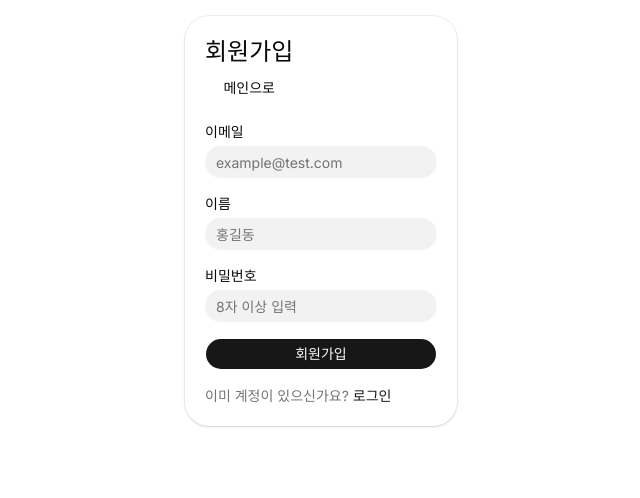
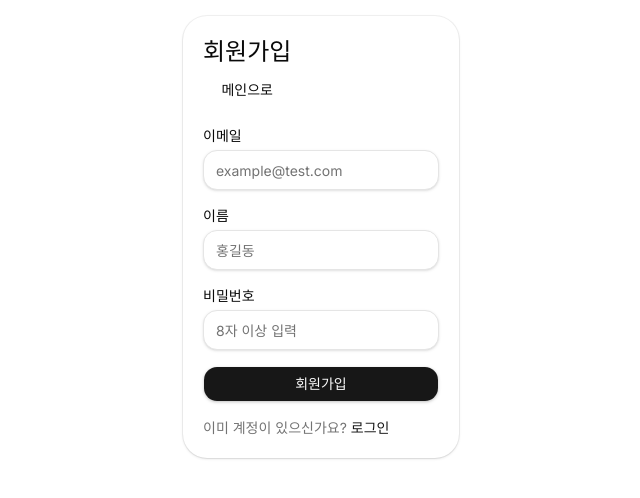
Before and after one commit to AutoBye/assignment1, a Next.js app: page /register in a window 1280 px wide. Shown: the top 498 px of the page, without its empty margins (319-959 px from the left). Built offline with nearby package versions, Linux system fonts and the light colour scheme.

Commit message:
shadcn 좀 더 깔끔하게...

```diff
--- a/app/globals.css
+++ b/app/globals.css
@@ -8,7 +8,7 @@
   --color-background: var(--background);
   --color-foreground: var(--foreground);
   --font-sans: var(--font-sans);
-  --font-mono: var(--font-geist-mono);
+  --font-mono: var(--font-mono);
   --font-heading: var(--font-sans);
   --color-sidebar-ring: var(--sidebar-ring);
   --color-sidebar-border: var(--sidebar-border);
@@ -121,10 +121,31 @@
   * {
     @apply border-border outline-ring/50;
   }
+
   body {
-    @apply bg-background text-foreground;
+    @apply bg-background text-foreground antialiased;
   }
+
   html {
     @apply font-sans;
   }
+
+  button:not(:disabled),
+  [role="button"]:not(:disabled) {
+    cursor: pointer;
+  }
 }
+
+@layer components {
+  .interactive-card {
+    @apply rounded-2xl border bg-card p-4 transition-[background-color,border-color,box-shadow,transform] duration-150 ease-out;
+  }
+
+  .interactive-card:hover {
+    @apply -translate-y-0.5 border-ring/40 bg-accent/40 shadow-sm;
+  }
+
+  .interactive-card:focus-within {
+    @apply border-ring ring-3 ring-ring/20;
+  }
+}
--- a/components/comments/CommentSection.tsx
+++ b/components/comments/CommentSection.tsx
@@ -158,7 +158,7 @@ export default function CommentSection({
                                 commentsState.deleteComment(comment.id)
                               }
                               disabled={isDeleting}
-                              className="text-destructive hover:text-destructive"
+                              className="text-destructive hover:bg-destructive/10 hover:text-destructive"
                             >
                               {isDeleting ? "삭제 중..." : "삭제"}
                             </Button>
@@ -302,7 +302,7 @@ export default function CommentSection({
                                           commentsState.deleteComment(reply.id)
                                         }
                                         disabled={isReplyDeleting}
-                                        className="text-destructive hover:text-destructive"
+                                        className="text-destructive hover:bg-destructive/10 hover:text-destructive"
                                       >
                                         {isReplyDeleting
                                           ? "삭제 중..."
--- a/components/post/LikeButton.tsx
+++ b/components/post/LikeButton.tsx
@@ -73,10 +73,15 @@ export default function LikeButton({
   return (
     <div className="space-y-2">
       <Button
-        type="button"
-        onClick={handleClick}
-        disabled={isLoading}
-        variant={liked ? "outline" : "outline"}
+          type="button"
+          onClick={handleClick}
+          disabled={isLoading}
+          variant="outline"
+          className={
+            liked
+                ? "border-primary/50 bg-primary/10 text-primary hover:bg-primary/15 hover:text-primary"
+                : "hover:border-primary/40 hover:bg-primary/5"
+          }
       >
         {isLoading
           ? "처리 중..."
--- a/components/post/PostDetailClient.tsx
+++ b/components/post/PostDetailClient.tsx
@@ -27,14 +27,6 @@ type PostDetailClientProps = {
   initialComments: CommentItem[];
   initialCommentPagination: CommentPaginationResponse;
 };
-
-async function readJson<T>(response: Response) {
-  try {
-    return (await response.json()) as T;
-  } catch {
-    return undefined;
-  }
-}
 
 export default function PostDetailClient({
   postId,
--- a/components/ui/button.tsx
+++ b/components/ui/button.tsx
@@ -5,31 +5,32 @@ import { Slot } from "radix-ui"
 import { cn } from "@/lib/utils"
 
 const buttonVariants = cva(
-  "group/button inline-flex shrink-0 items-center justify-center rounded-2xl border border-transparent bg-clip-padding text-sm font-medium whitespace-nowrap transition-all outline-none select-none focus-visible:border-ring focus-visible:ring-3 focus-visible:ring-ring/30 active:not-aria-[haspopup]:translate-y-px disabled:pointer-events-none disabled:opacity-50 aria-invalid:border-destructive aria-invalid:ring-3 aria-invalid:ring-destructive/20 dark:aria-invalid:border-destructive/50 dark:aria-invalid:ring-destructive/40 [&_svg]:pointer-events-none [&_svg]:shrink-0 [&_svg:not([class*='size-'])]:size-4",
+    "group/button inline-flex shrink-0 items-center justify-center rounded-xl border border-transparent bg-clip-padding text-sm font-medium whitespace-nowrap transition-[background-color,color,border-color,box-shadow,transform] duration-150 ease-out outline-none select-none focus-visible:border-ring focus-visible:ring-3 focus-visible:ring-ring/30 active:not-aria-[haspopup]:translate-y-px disabled:pointer-events-none disabled:opacity-50 aria-invalid:border-destructive aria-invalid:ring-3 aria-invalid:ring-destructive/20 dark:aria-invalid:border-destructive/50 dark:aria-invalid:ring-destructive/40 [&_svg]:pointer-events-none [&_svg]:shrink-0 [&_svg:not([class*='size-'])]:size-4",
     {
       variants: {
         variant: {
-        default: "bg-primary text-primary-foreground hover:bg-primary/80",
+          default:
+              "bg-primary text-primary-foreground shadow-sm hover:bg-primary/90 hover:shadow-md",
           outline:
-          "border-border bg-background hover:bg-muted hover:text-foreground aria-expanded:bg-muted aria-expanded:text-foreground dark:bg-transparent dark:hover:bg-input/30",
+              "border-input bg-background shadow-sm hover:border-ring/50 hover:bg-accent hover:text-accent-foreground dark:bg-input/15 dark:hover:bg-input/35",
           secondary:
-          "bg-secondary text-secondary-foreground hover:bg-[color-mix(in_oklch,var(--secondary),var(--foreground)_5%)] aria-expanded:bg-secondary aria-expanded:text-secondary-foreground",
+              "bg-secondary text-secondary-foreground shadow-sm hover:bg-secondary/80 hover:shadow-md",
           ghost:
-          "hover:bg-muted hover:text-foreground aria-expanded:bg-muted aria-expanded:text-foreground dark:hover:bg-muted/50",
+              "hover:bg-accent hover:text-accent-foreground dark:hover:bg-accent/80",
           destructive:
-          "bg-destructive/10 text-destructive hover:bg-destructive/20 focus-visible:border-destructive/40 focus-visible:ring-destructive/20 dark:bg-destructive/20 dark:hover:bg-destructive/30 dark:focus-visible:ring-destructive/40",
+              "bg-destructive text-white shadow-sm hover:bg-destructive/90 hover:shadow-md focus-visible:border-destructive/40 focus-visible:ring-destructive/20 dark:bg-destructive/70 dark:text-white dark:hover:bg-destructive/80 dark:focus-visible:ring-destructive/40",
           link: "text-primary underline-offset-4 hover:underline",
         },
         size: {
           default:
-          "h-8 gap-1.5 px-3 has-data-[icon=inline-end]:pr-2.5 has-data-[icon=inline-start]:pl-2.5",
-        xs: "h-6 gap-1 px-2.5 text-xs has-data-[icon=inline-end]:pr-2 has-data-[icon=inline-start]:pl-2 [&_svg:not([class*='size-'])]:size-3",
-        sm: "h-7 gap-1 px-3 has-data-[icon=inline-end]:pr-2 has-data-[icon=inline-start]:pl-2",
-        lg: "h-9 gap-1.5 px-4 has-data-[icon=inline-end]:pr-3 has-data-[icon=inline-start]:pl-3",
-        icon: "size-8",
-        "icon-xs": "size-6 [&_svg:not([class*='size-'])]:size-3",
-        "icon-sm": "size-7",
-        "icon-lg": "size-9",
+              "h-9 gap-1.5 px-4 has-data-[icon=inline-end]:pr-3 has-data-[icon=inline-start]:pl-3",
+          xs: "h-7 gap-1 px-2.5 text-xs has-data-[icon=inline-end]:pr-2 has-data-[icon=inline-start]:pl-2 [&_svg:not([class*='size-'])]:size-3",
+          sm: "h-8 gap-1 px-3 has-data-[icon=inline-end]:pr-2 has-data-[icon=inline-start]:pl-2",
+          lg: "h-10 gap-1.5 px-5 has-data-[icon=inline-end]:pr-4 has-data-[icon=inline-start]:pl-4",
+          icon: "size-9",
+          "icon-xs": "size-7 [&_svg:not([class*='size-'])]:size-3",
+          "icon-sm": "size-8",
+          "icon-lg": "size-10",
         },
       },
       defaultVariants: {
--- a/components/ui/input.tsx
+++ b/components/ui/input.tsx
@@ -8,7 +8,7 @@ function Input({ className, type, ...props }: React.ComponentProps<"input">) {
       type={type}
       data-slot="input"
       className={cn(
-        "h-8 w-full min-w-0 rounded-2xl border border-transparent bg-input/50 px-2.5 py-1 text-base transition-[color,box-shadow] duration-200 outline-none file:inline-flex file:h-6 file:border-0 file:bg-transparent file:text-sm file:font-medium file:text-foreground placeholder:text-muted-foreground focus-visible:border-ring focus-visible:ring-3 focus-visible:ring-ring/30 disabled:pointer-events-none disabled:cursor-not-allowed disabled:opacity-50 aria-invalid:border-destructive aria-invalid:ring-3 aria-invalid:ring-destructive/20 md:text-sm dark:aria-invalid:border-destructive/50 dark:aria-invalid:ring-destructive/40",
+          "h-10 w-full min-w-0 rounded-xl border border-input bg-background px-3 py-2 text-base shadow-sm transition-[background-color,border-color,box-shadow] duration-150 ease-out outline-none file:inline-flex file:h-6 file:border-0 file:bg-transparent file:text-sm file:font-medium file:text-foreground placeholder:text-muted-foreground hover:border-ring/40 focus-visible:border-ring focus-visible:ring-3 focus-visible:ring-ring/30 disabled:pointer-events-none disabled:cursor-not-allowed disabled:opacity-50 aria-invalid:border-destructive aria-invalid:ring-3 aria-invalid:ring-destructive/20 md:text-sm dark:bg-input/15 dark:hover:bg-input/25 dark:aria-invalid:border-destructive/50 dark:aria-invalid:ring-destructive/40",
         className
       )}
       {...props}
--- a/components/ui/textarea.tsx
+++ b/components/ui/textarea.tsx
@@ -7,7 +7,7 @@ function Textarea({ className, ...props }: React.ComponentProps<"textarea">) {
     <textarea
       data-slot="textarea"
       className={cn(
-        "flex field-sizing-content min-h-16 w-full resize-none rounded-2xl border border-transparent bg-input/50 px-2.5 py-2 text-base transition-[color,box-shadow] duration-200 outline-none placeholder:text-muted-foreground focus-visible:border-ring focus-visible:ring-3 focus-visible:ring-ring/30 disabled:cursor-not-allowed disabled:opacity-50 aria-invalid:border-destructive aria-invalid:ring-3 aria-invalid:ring-destructive/20 md:text-sm dark:aria-invalid:border-destructive/50 dark:aria-invalid:ring-destructive/40",
+          "flex field-sizing-content min-h-24 w-full resize-none rounded-xl border border-input bg-background px-3 py-2 text-base shadow-sm transition-[background-color,border-color,box-shadow] duration-150 ease-out outline-none placeholder:text-muted-foreground hover:border-ring/40 focus-visible:border-ring focus-visible:ring-3 focus-visible:ring-ring/30 disabled:cursor-not-allowed disabled:opacity-50 aria-invalid:border-destructive aria-invalid:ring-3 aria-invalid:ring-destructive/20 md:text-sm dark:bg-input/15 dark:hover:bg-input/25 dark:aria-invalid:border-destructive/50 dark:aria-invalid:ring-destructive/40",
         className
       )}
       {...props}
--- a/lib/use-comments.ts
+++ b/lib/use-comments.ts
@@ -1,5 +1,3 @@
-"use client";
-
 import { useState } from "react";
 import {
   COMMENT_CONTENT_MAX_LENGTH,
```
Also changed, not shown: components/home/PopularPostsSection.tsx (+13 -17 lines), components/home/RecentPostsSection.tsx (+8 -12 lines), components/post/PostList.tsx (+6 -13 lines), components/post/pagination.tsx (+18 -4 lines). Lines whose indentation alone changed are shown as unchanged.
